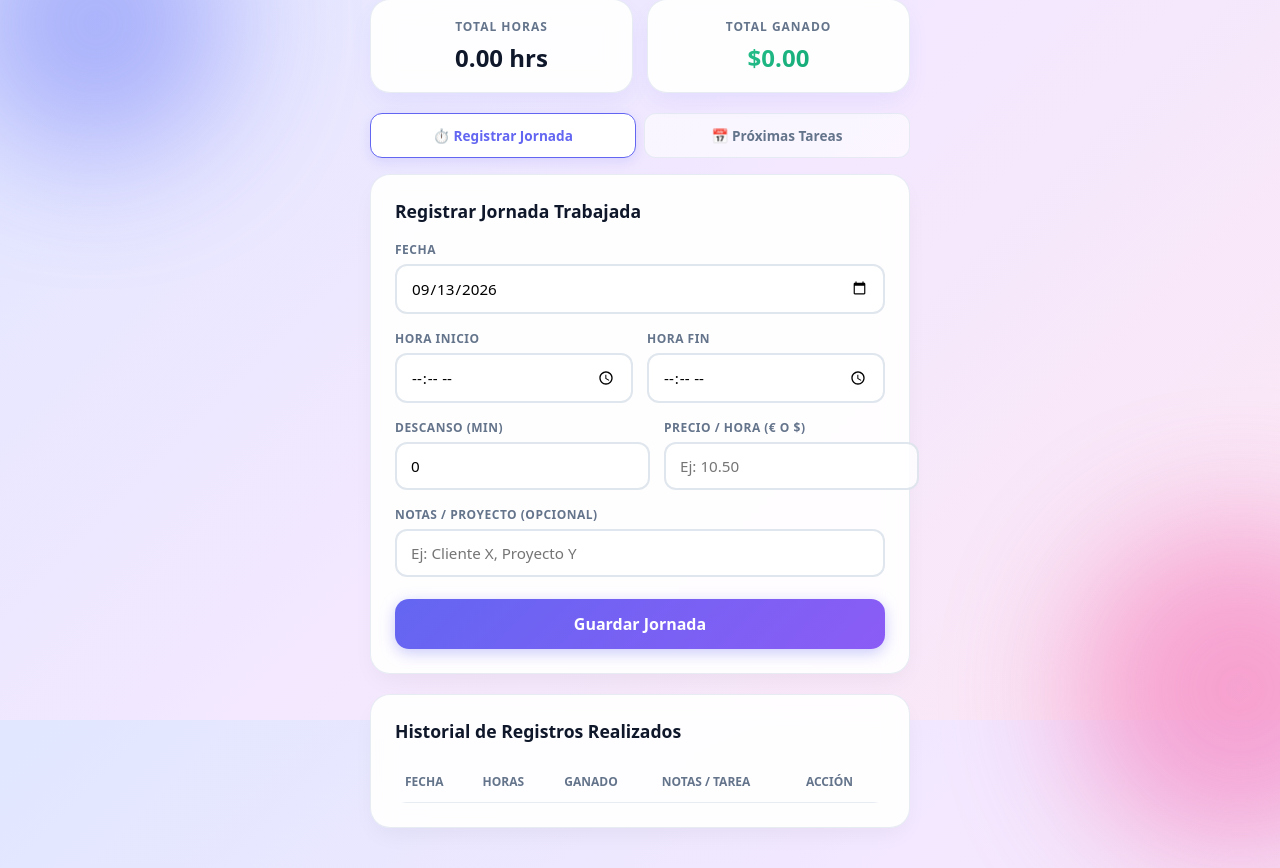
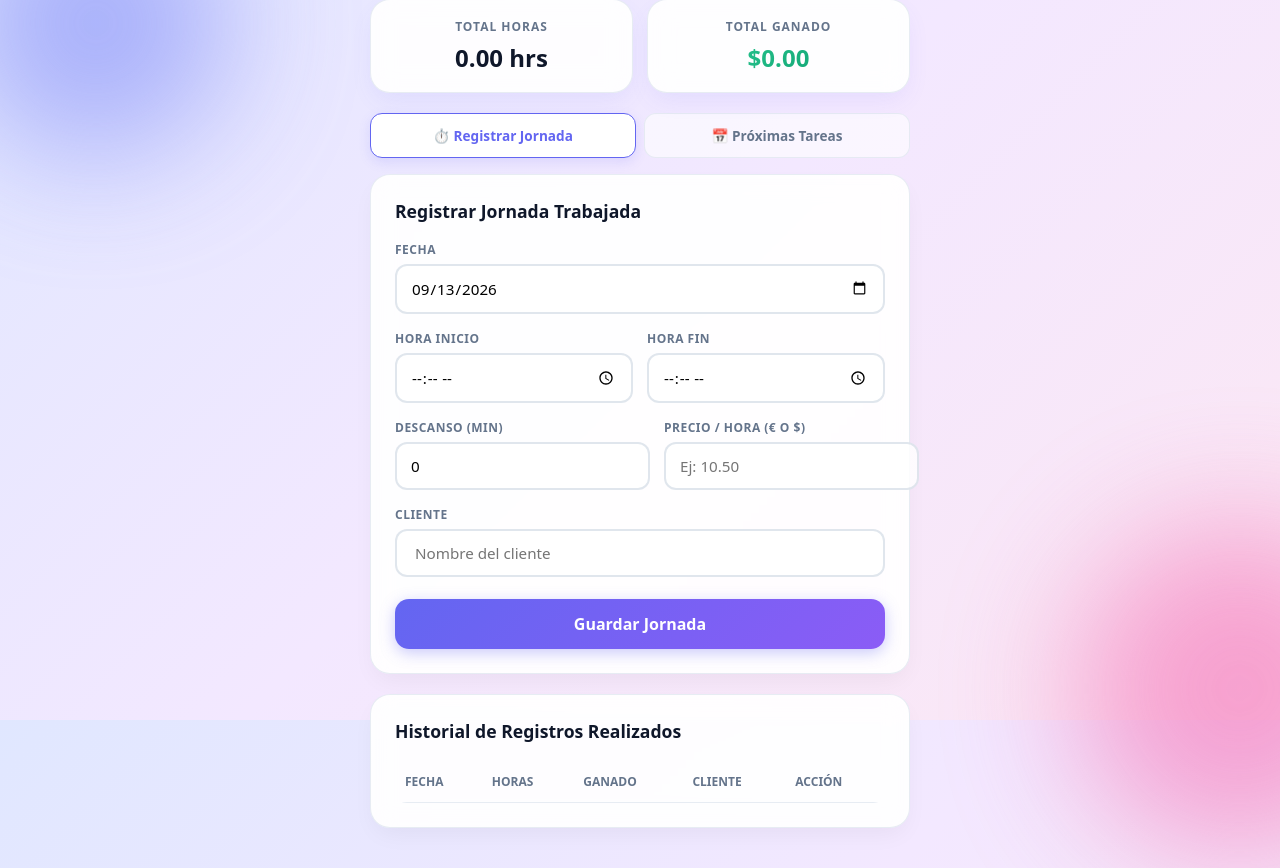
Before and after one commit to Kaleman60/control-horas, a plain HTML site: page index.html in a window 1280 px wide. Shown: the part 80-948 px from the top of the page. Drawn offline with Linux system fonts and the light colour scheme.

Commit message:
modificaciones de moneda

```diff
--- a/index.html
+++ b/index.html
@@ -20,7 +20,7 @@
             </div>
             <div class="card highlight">
                 <h3>Total Ganado</h3>
-                <p id="total-dinero">$0.00</p>
+                <p id="total-dinero">€0.00</p>
             </div>
         </div>
 
@@ -63,8 +63,8 @@
                 </div>
 
                 <div class="form-group">
-                    <label for="notas">Notas / Proyecto (Opcional)</label>
-                    <input type="text" id="notas" placeholder="Ej: Cliente X, Proyecto Y">
+                    <label for="notas">Cliente</label>
+                    <input type="text" id="notas" placeholder=" Nombre del cliente">
                 </div>
 
                 <button type="submit" class="btn-submit">Guardar Jornada</button>
@@ -78,7 +78,7 @@
 
                 <div class="form-group">
                     <label for="task-nombre">Nombre de la Tarea / Proyecto</label>
-                    <input type="text" id="task-nombre" placeholder="Ej: Diseño de Logo, Reparación Web" required>
+                    <input type="text" id="task-nombre" placeholder="Ej: Limpieza o Ayuda a Domicilio" required>
                 </div>
 
                 <div class="form-row">
@@ -127,7 +127,7 @@
                             <th>Fecha</th>
                             <th>Horas</th>
                             <th>Ganado</th>
-                            <th>Notas / Tarea</th>
+                            <th>Cliente</th>
                             <th>Acción</th>
                         </tr>
                     </thead>
```
